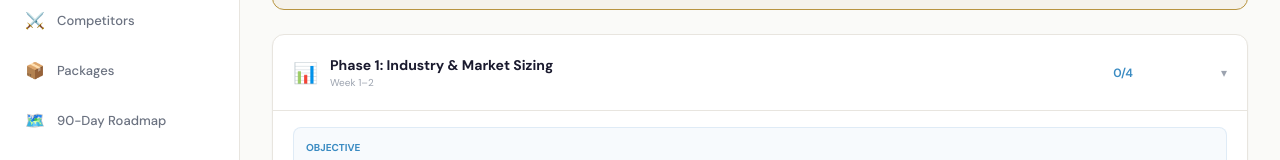
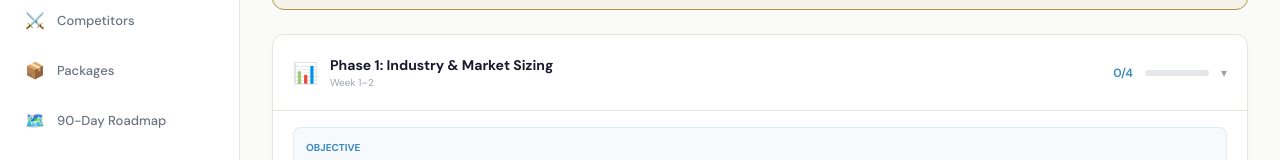
Before and after one commit to sundayharmony/sunday-harmony-site, a Next.js app: page /admin/research in a window 1280 px wide. Shown: the part 402-562 px from the top of the page. Built offline with nearby package versions, Linux system fonts and the light colour scheme; no server answers; a web font is replaced by a local one.

Commit message:
chore(auto-sync): snapshot 2026-02-26 00:55:52

```diff
--- a/src/app/admin/research/page.tsx
+++ b/src/app/admin/research/page.tsx
@@ -109,7 +109,7 @@ export default function ResearchPage() {
               {/* Phase Header */}
               <button
                 onClick={() => setExpandedPhase(isOpen ? null : phase.id)}
-                className="w-full flex items-center justify-between p-5 text-left hover:bg-[rgba(255,255,255,0.02)] transition-all"
+                className="w-full flex items-center justify-between p-5 text-left hover:bg-gray-50 transition-all"
               >
                 <div className="flex items-center gap-3">
                   <span className="text-xl">{phase.icon}</span>
@@ -124,7 +124,7 @@ export default function ResearchPage() {
                   <span className="text-xs font-semibold" style={{ color: phase.color }}>
                     {phaseDone}/{phaseTotal}
                   </span>
-                  <div className="w-16 h-1.5 bg-[rgba(255,255,255,0.06)] rounded-full">
+                  <div className="w-16 h-1.5 bg-gray-200 rounded-full">
                     <div
                       className="h-1.5 rounded-full transition-all"
                       style={{ width: `${phaseTotal > 0 ? (phaseDone / phaseTotal) * 100 : 0}%`, background: phase.color }}
```
